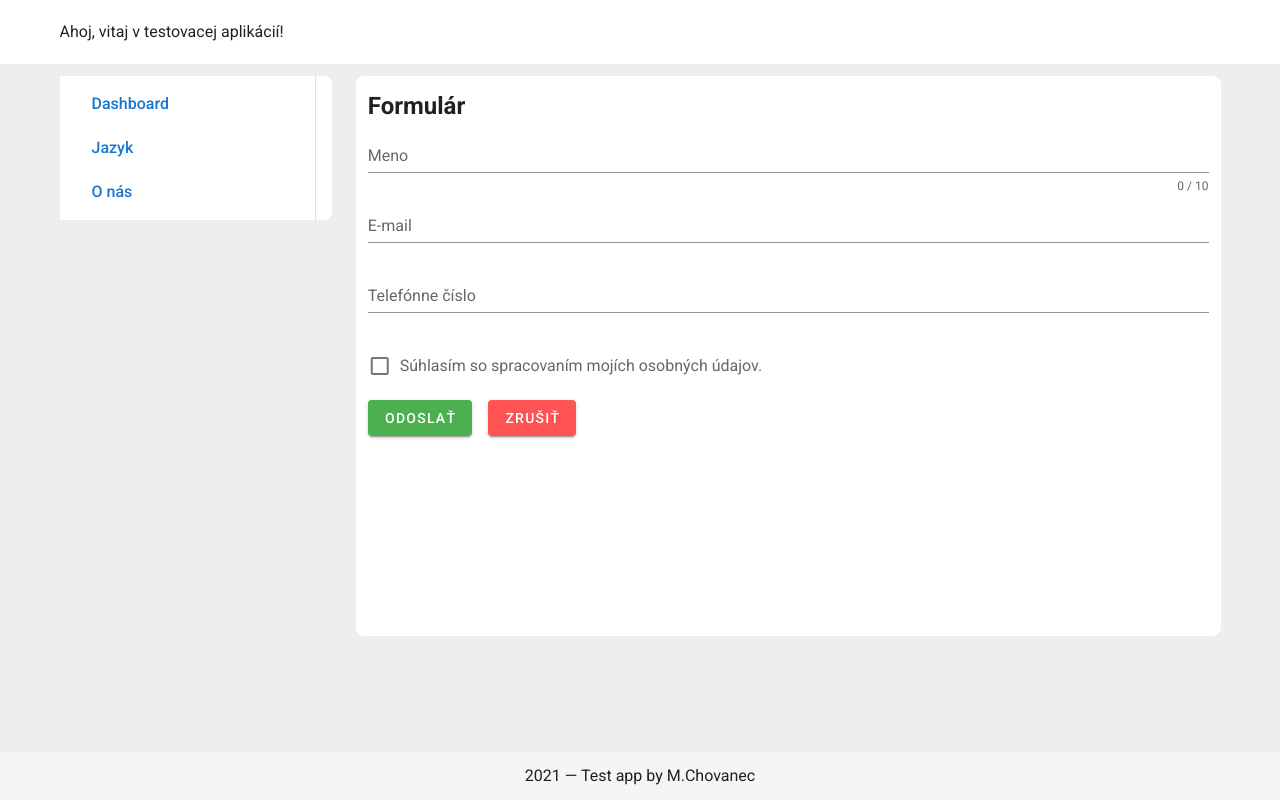
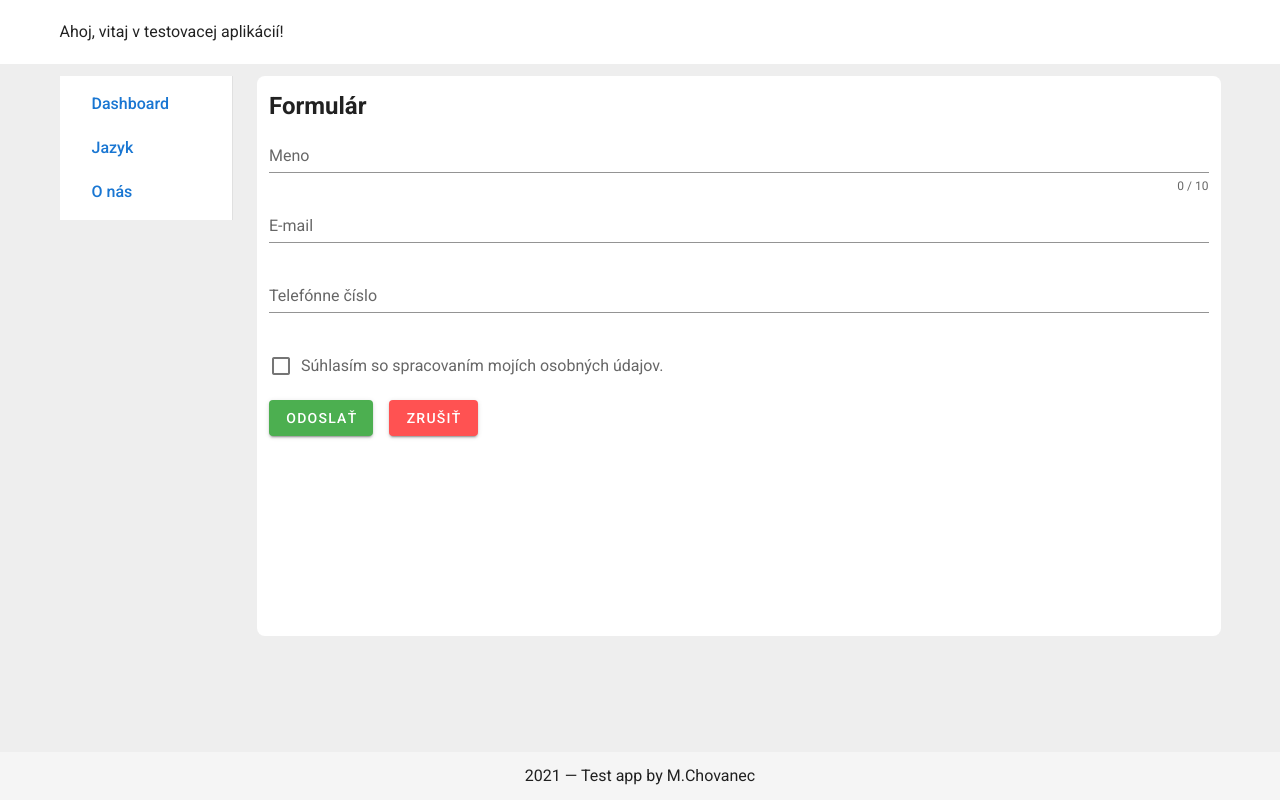
Before and after one commit to chovanecmarek/denevy_test, a Vue app: page / in a window 1280 px wide. Built offline with nearby package versions, Linux system fonts and the light colour scheme.

Commit message:
uprava velkosti menu

```diff
--- a/src/App.vue
+++ b/src/App.vue
@@ -21,7 +21,7 @@
     <v-main class="grey lighten-3">
       <v-container>
         <v-row>
-          <v-col cols="3">
+          <v-col cols="2">
             <v-sheet rounded="lg">
               <Nav/>
             </v-sheet>
```
